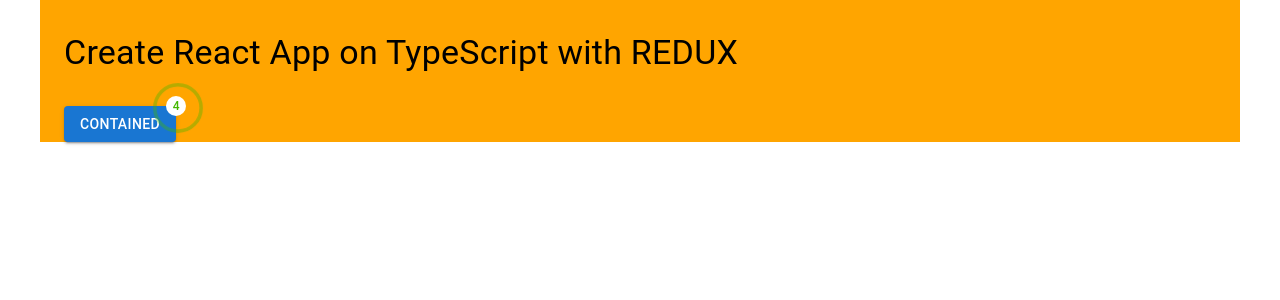
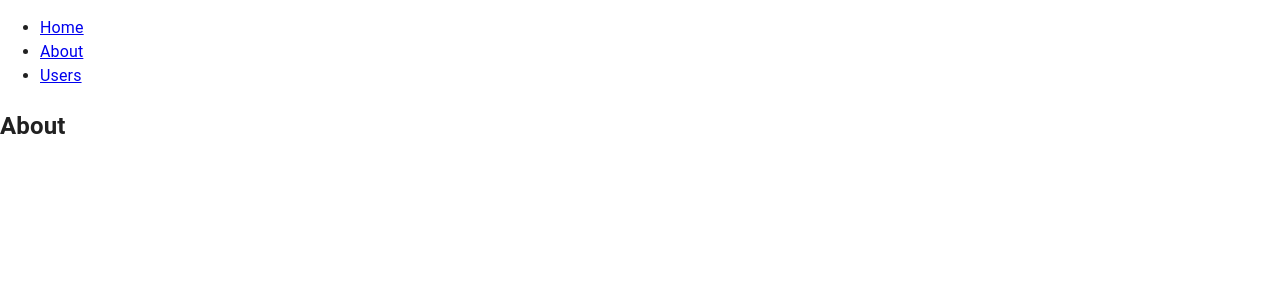
Before and after one commit to worldgoggo05/Burak-React, a React (Create React App) app: page /about in a window 1280 px wide. Shown: the top 300 px of the page. Built offline with nearby package versions, Linux system fonts and the light colour scheme.

Commit message:
feat:create routing system

```diff
--- a/package.json
+++ b/package.json
@@ -10,6 +10,7 @@
     "react": "^18.2.0",
     "react-dom": "^18.0.0",
     "react-redux": "^7.2.8",
+    "react-router-dom": "^5.1.9",
     "react-scripts": "5.0.0",
     "typescript": "~4.1.5",
     "web-vitals": "^2.1.4"
@@ -21,7 +22,8 @@
     "@types/jest": "^27.5.2",
     "@types/node": "^17.0.45",
     "@types/react": "^18.2.48",
-    "@types/react-dom": "^18.2.18"
+    "@types/react-dom": "^18.2.18",
+    "@types/react-router-dom": "^5.3.3"
   },
   "scripts": {
     "start": "react-scripts start",
--- a/src/app/App.tsx
+++ b/src/app/App.tsx
@@ -1,28 +1,53 @@
 import React from 'react';
 import '../css/app.css';
 import { Box, Button, Container, Stack, Typography } from '@mui/material';
-import { RippleBadge } from './MaterialTheme/styled';
+import { Link, Route, Switch } from 'react-router-dom';
+import { About } from "./screens/About"
+import {Users} from "./screens/Users"
 
 function App() {
     return (
-      <Container sx={{ background: "orange" }}>
-      <Stack flexDirection={"column"}>
-        <Box sx={{ my: 4 }}>
-          <Typography variant="h4" component={"h4"}>
-            Create React App on TypeScript with REDUX
-          </Typography>
-        </Box>
-        <Box>
-          <RippleBadge badgeContent={4}>
-            <Button variant="contained">Contained</Button>
-          </RippleBadge>
-        </Box>
-      </Stack>
-    </Container>
+      <div>
+      <nav>
+        <ul>
+          <li>
+            <Link to="/">Home</Link>
+          </li>
+          <li>
+            <Link to="/about">About</Link>
+          </li>
+          <li>
+            <Link to="/users">Users</Link>
+          </li>
+        </ul>
+      </nav>
+
+      {/* A <Switch> looks through its children <Route>s and
+          renders the first one that matches the current URL. */}
+      <Switch>
+        <Route path="/about">
+          <About />
+        </Route>
+        <Route path="/users">
+          <Users />
+        </Route>
+        <Route path="/">
+          <Home />
+        </Route>
+      </Switch>
+    </div>
 
     );
 
 
 }
 
+function Home() {
+  return <h2>Home</h2>;
+}
+
+
+
+
+
 export default App;
--- /dev/null
+++ b/src/app/screens/About.tsx
@@ -0,0 +1,3 @@
+export function About() {
+    return <h2>About</h2>;
+  }
--- /dev/null
+++ b/src/app/screens/Users.tsx
@@ -0,0 +1,3 @@
+export function Users() {
+    return <h2>Users</h2>;
+  }
--- a/src/index.tsx
+++ b/src/index.tsx
@@ -8,11 +8,17 @@
 import { ThemeProvider } from '@mui/material/styles';
 import './css/index.css';
 import theme from './theme';
+import { BrowserRouter as Router } from 'react-router-dom';
 
 ReactDOM.render(
   <React.StrictMode>
     <Provider store={store}>
-      <App />
+      <ThemeProvider theme={theme}>
+        <CssBaseline/>
+        <Router>
+          <App />
+        </Router>
+      </ThemeProvider>
     </Provider>
   </React.StrictMode>,
   document.getElementById('root')
```
Also changed, not shown: 1 other file (tests, documents, lock files or other folders).
